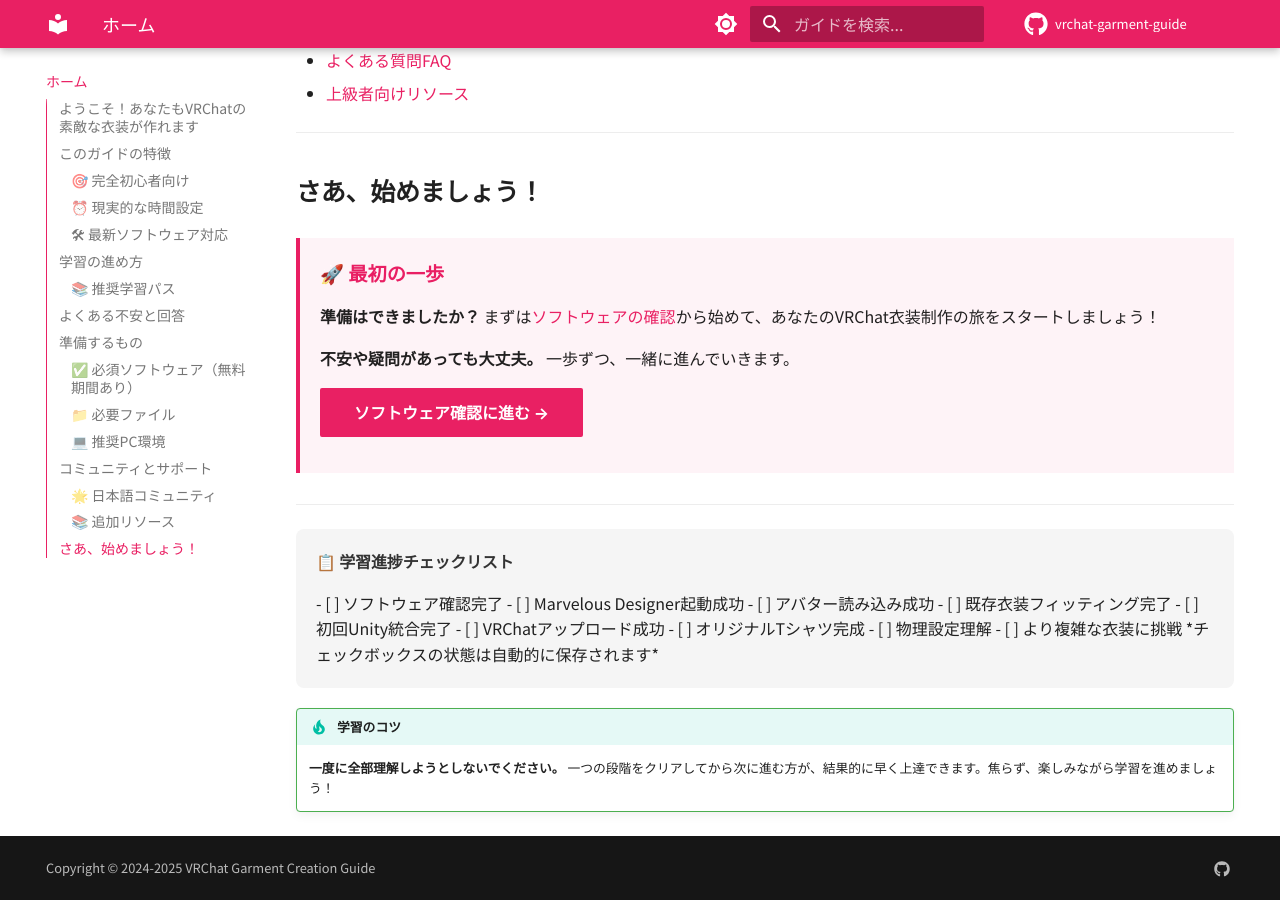
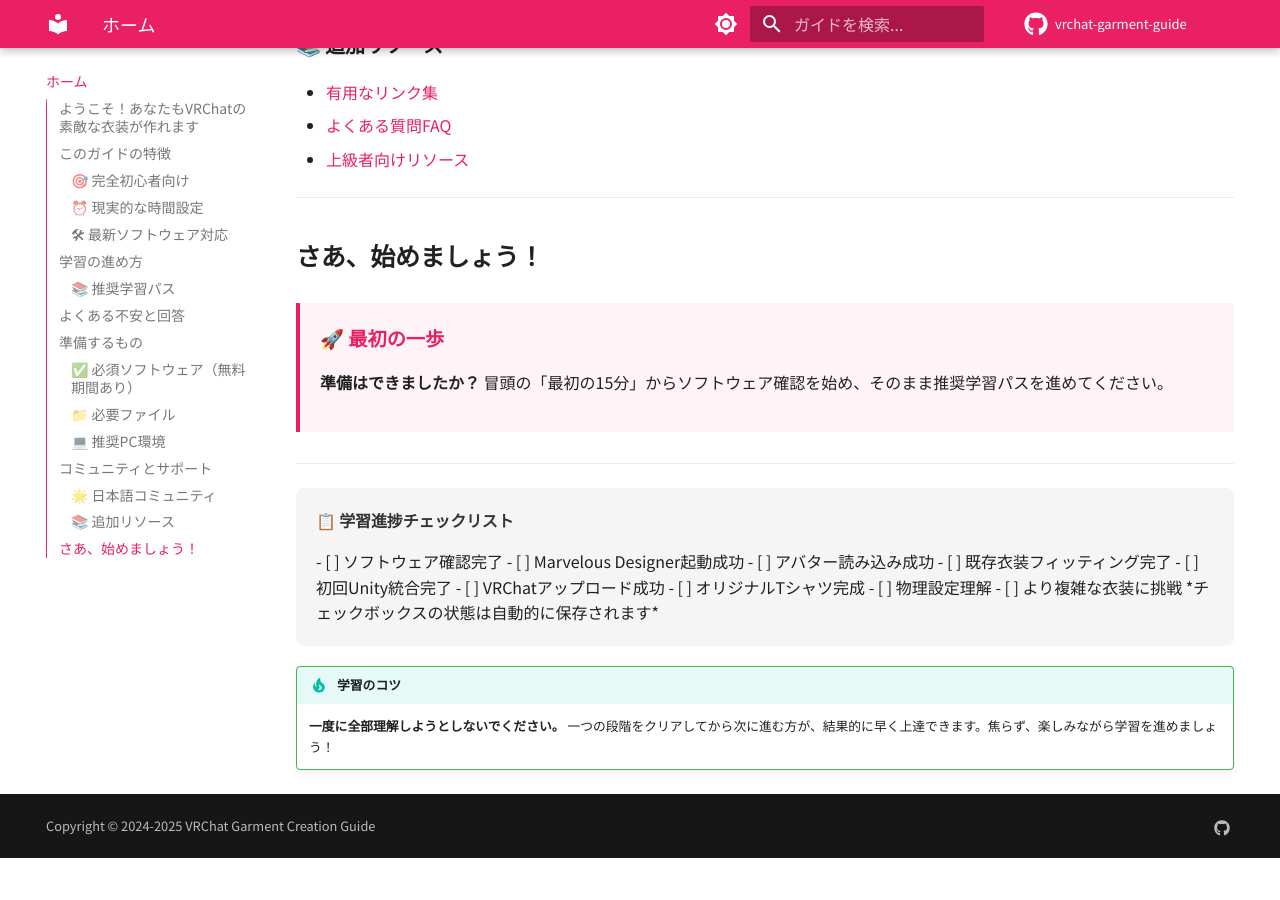
Before and after one commit to KAFKA2306/marvelousdesigner, an MkDocs documentation site: the page built from docs/index.md, in a window 1280 px wide and 900 px high, scrolled down 3477 px. Built offline with MkDocs 1.6.1 and Material for MkDocs 9.7.7, drawn with Linux system fonts in a browser that asks for light colours; comment, search, counter and statistics services are not loaded; the version menu is left out; after the commit the page ends 4335 px from its top, so only the background shows below that.

Commit message:
Move first learning action into the first viewport
* Move the first learning action into the opening viewport

* ci: replace deprecated documentation quality workflow

* ci: restore lean documentation quality gate

* ci: align quality build with production

```diff
--- a/docs/index.md
+++ b/docs/index.md
@@ -5,6 +5,8 @@
 **「私にもできるかな...？」** そんな不安を感じていませんか？
 
 大丈夫です。このガイドは**完全に初めての方**のために作られています。プログラミングの知識も、3Dモデリングの経験も必要ありません。一歩ずつ、丁寧に進めていけば、必ずあなたの理想の衣装が完成します。
+
+[最初の15分：ソフトウェア確認に進む →](setup/software-check.md){ .md-button .md-button--primary }
 
 <div class="step-container">
 <div class="step-number">✨ あなたが作れるようになるもの</div>
@@ -135,11 +137,7 @@
 <div class="step-container">
 <div class="step-number">🚀 最初の一歩</div>
 
-<p><strong>準備はできましたか？</strong> まずは<a href="setup/software-check/">ソフトウェアの確認</a>から始めて、あなたのVRChat衣装制作の旅をスタートしましょう！</p>
-
-<p><strong>不安や疑問があっても大丈夫。</strong> 一歩ずつ、一緒に進んでいきます。</p>
-
-<p><a href="setup/software-check/" class="md-button md-button--primary">ソフトウェア確認に進む →</a></p>
+<p><strong>準備はできましたか？</strong> 冒頭の「最初の15分」からソフトウェア確認を始め、そのまま推奨学習パスを進めてください。</p>
 </div>
 
 ---
```
Also changed, not shown: 1 other file.
